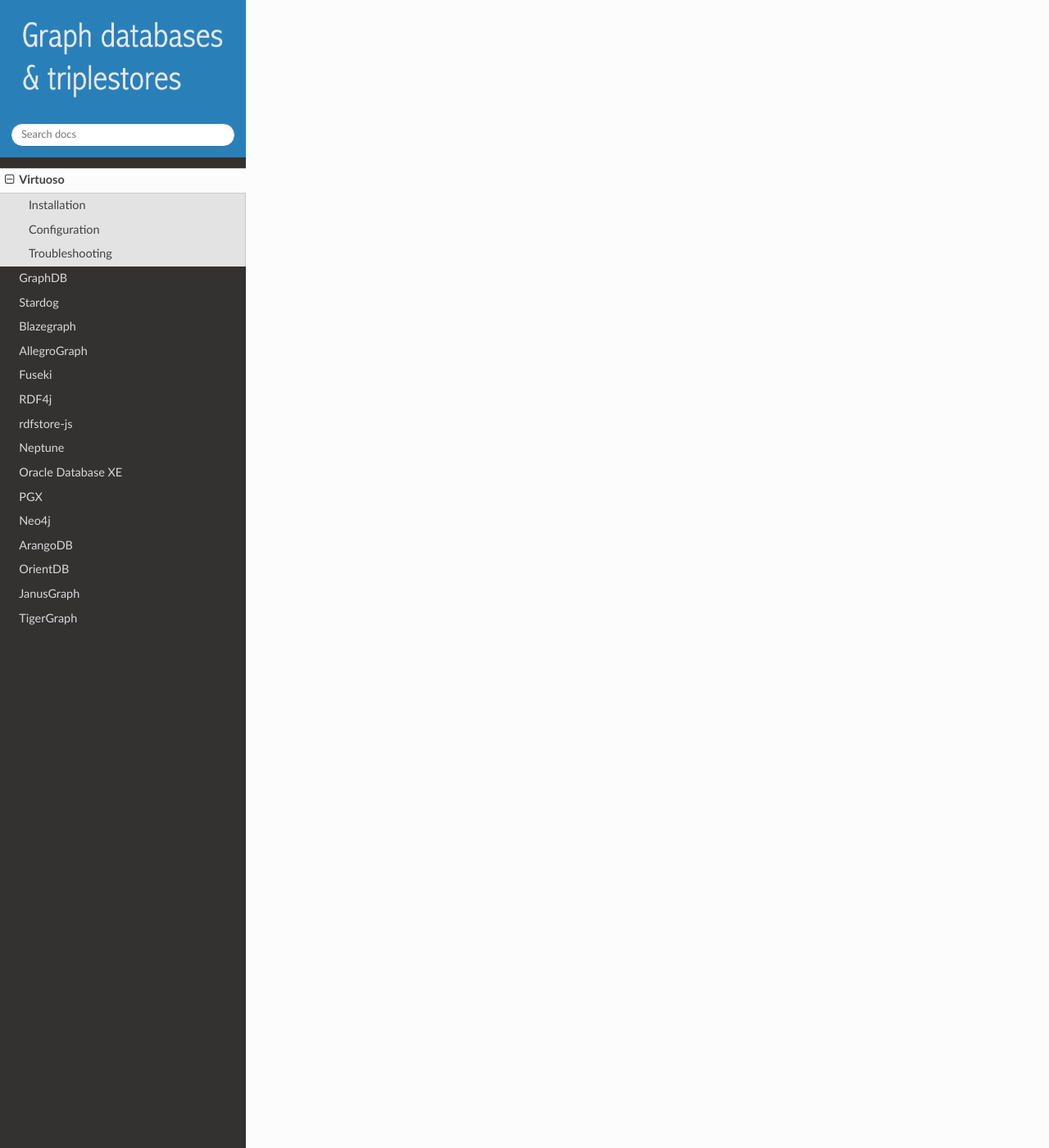
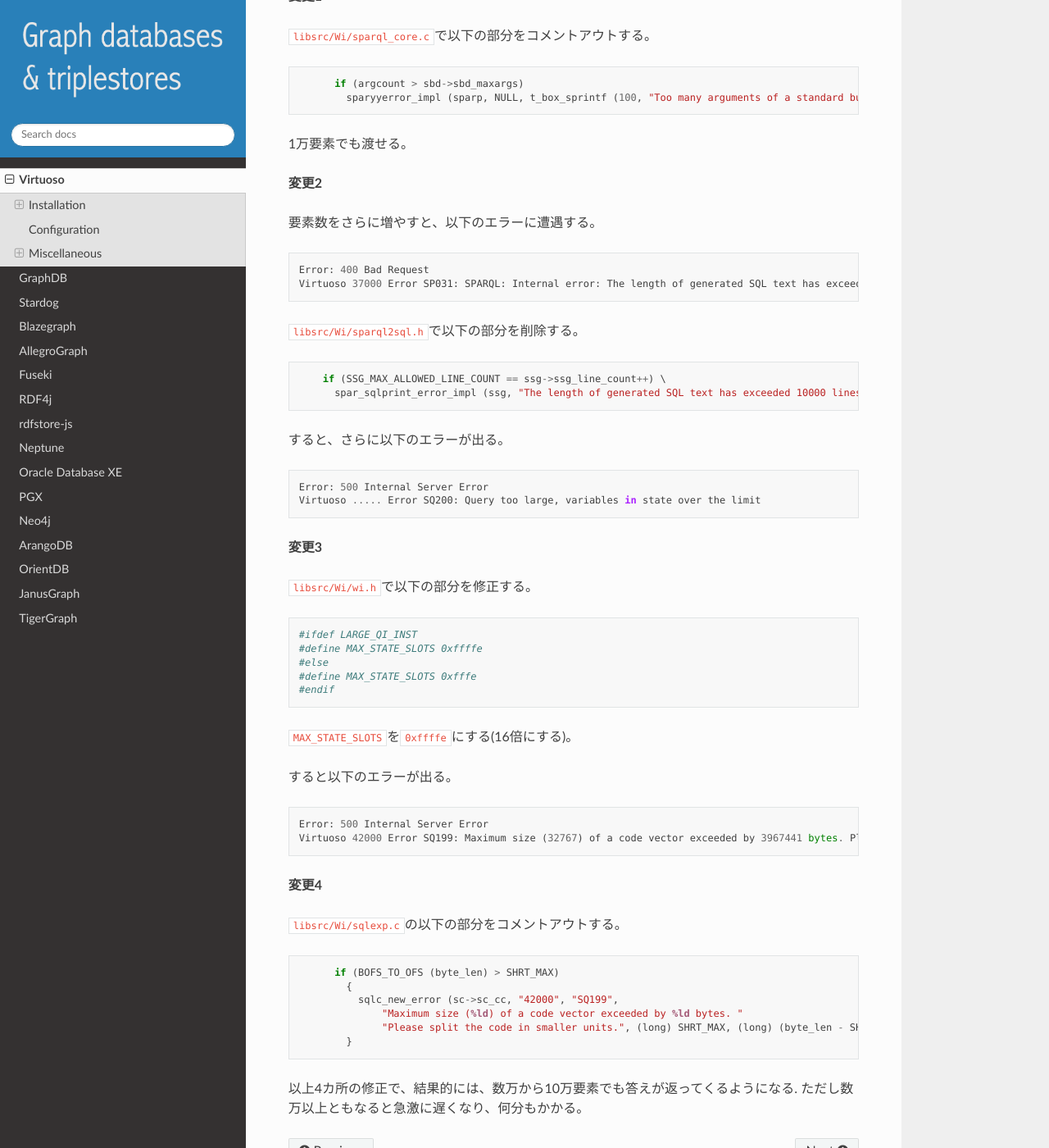
Before and after one commit to dbcls/graphdbs, a Sphinx documentation site: the page built from docs/md/virtuoso.md, in a window 1280 px wide and 1400 px high, scrolled down 2759 px. Shown: the whole window at 82% size. Built offline with Sphinx 7.4.7 and the Read the Docs theme 2.0.0, drawn with Linux system fonts in a browser that asks for light colours; some of the changed text lies outside the part shown.

Commit message:
Update virtuoso.md

````diff
--- a/docs/md/virtuoso.md
+++ b/docs/md/virtuoso.md
@@ -44,18 +44,7 @@
 SQL> DB.DBA.TTLP_MT(file_to_string_output('example.ttl'), '', 'http://example.com/example.ttl', 0);
 ```
 
-## Configuration
-デフォルトから設定を変更したい場合
-* 設定ファイルの編集
-```
-vi /path/to/install/directory/var/lib/virtuoso/db/virtuoso.ini
-```
-問い合わせによって、virtuoso-temp.dbのサイズが肥大化していくことがある。その場合、virtuoso.iniの中でTempAllocationPct(virtuoso.dbに対して、何％まで許容するか)を設定する。[参照](http://docs.openlinksw.com/virtuoso/dbadm/)
-```
-TempAllocationPct        = 100
-```
-
-## Troubleshooting
+### Troubleshooting
 ./configure で OpenSSLに関するエラーが出ることがある。この場合は、libssl1.0-dev をインストールする。
 ```
 sudo apt install -y libssl1.0-dev
@@ -68,3 +57,91 @@
 sudo apt update
 sudo apt install -y libssl1.0-dev
 ```
+
+## Configuration
+デフォルトから設定を変更したい場合
+* 設定ファイルの編集
+```
+vi /path/to/install/directory/var/lib/virtuoso/db/virtuoso.ini
+```
+問い合わせによって、virtuoso-temp.dbのサイズが肥大化していくことがある。その場合、virtuoso.iniの中でTempAllocationPct(virtuoso.dbに対して、何％まで許容するか)を設定する。[参照](http://docs.openlinksw.com/virtuoso/dbadm/)
+```
+TempAllocationPct        = 100
+```
+
+## Miscellaneous
+
+### X-SPARQL-MaxRowsについて
+* クエリの結果が`ResultSetMaxRows`(デフォルト10000)で切れた場合は、レスポンスヘッダーに`X-SPARQL-MaxRows: 10000`が設定される。
+* クエリの末尾を`OFFSET 10000 LIMIT 10000`と修正して再度投げると、次の10000件を取得することができる。
+* `X-SPARQL-MaxRows`が現れなくなくなるまで`OFFSET`をずらしていけば、全件を取得することができる。
+
+### VALUESに与える要素の最大数について
+Virtuosoソースコード`libsrc/Wi/sparql_core.c`に`0xFFF`(=4095)とハードコーディングされている。
+
+VALUESに与える要素の数が4095以上のとき、下記のようなエラーが返される。
+```
+Error: 400
+Virtuoso 37000 Error SP030: SPARQL compiler, line 0: Too many arguments of a standard built-in function in operator()
+```
+
+以下は、実験的に最大値を増やしてみた際の記録である。
+
+**変更1**
+
+`libsrc/Wi/sparql_core.c`で以下の部分をコメントアウトする。
+```
+      if (argcount > sbd->sbd_maxargs)
+        sparyyerror_impl (sparp, NULL, t_box_sprintf (100, "Too many arguments of a standard built-in function %s()", sbd->sbd_name));
+```
+
+1万要素でも渡せる。
+
+**変更2**
+
+要素数をさらに増やすと、以下のエラーに遭遇する。
+```
+Error: 400 Bad Request
+Virtuoso 37000 Error SP031: SPARQL: Internal error: The length of generated SQL text has exceeded 10000 lines of code
+```
+`libsrc/Wi/sparql2sql.h`で以下の部分を削除する。
+```
+    if (SSG_MAX_ALLOWED_LINE_COUNT == ssg->ssg_line_count++) \
+      spar_sqlprint_error_impl (ssg, "The length of generated SQL text has exceeded 10000 lines of code"); \
+```
+すると、さらに以下のエラーが出る。
+```
+Error: 500 Internal Server Error
+Virtuoso ..... Error SQ200: Query too large, variables in state over the limit
+```
+
+**変更3**
+
+`libsrc/Wi/wi.h`で以下の部分を修正する。
+```
+#ifdef LARGE_QI_INST
+#define MAX_STATE_SLOTS 0xffffe
+#else
+#define MAX_STATE_SLOTS 0xfffe
+#endif
+```
+`MAX_STATE_SLOTS`を`0xffffe`にする(16倍にする)。
+
+すると以下のエラーが出る。
+```
+Error: 500 Internal Server Error
+Virtuoso 42000 Error SQ199: Maximum size (32767) of a code vector exceeded by 3967441 bytes. Please split the code in smaller units.
+```
+
+**変更4**
+
+`libsrc/Wi/sqlexp.c`の以下の部分をコメントアウトする。
+```
+      if (BOFS_TO_OFS (byte_len) > SHRT_MAX)
+	{
+	  sqlc_new_error (sc->sc_cc, "42000", "SQ199",
+	      "Maximum size (%ld) of a code vector exceeded by %ld bytes. "
+	      "Please split the code in smaller units.", (long) SHRT_MAX, (long) (byte_len - SHRT_MAX));
+	}
+```
+以上4カ所の修正で、結果的には、数万から10万要素でも答えが返ってくるようになる. ただし数万以上ともなると急激に遅くなり、何分もかかる。
````
